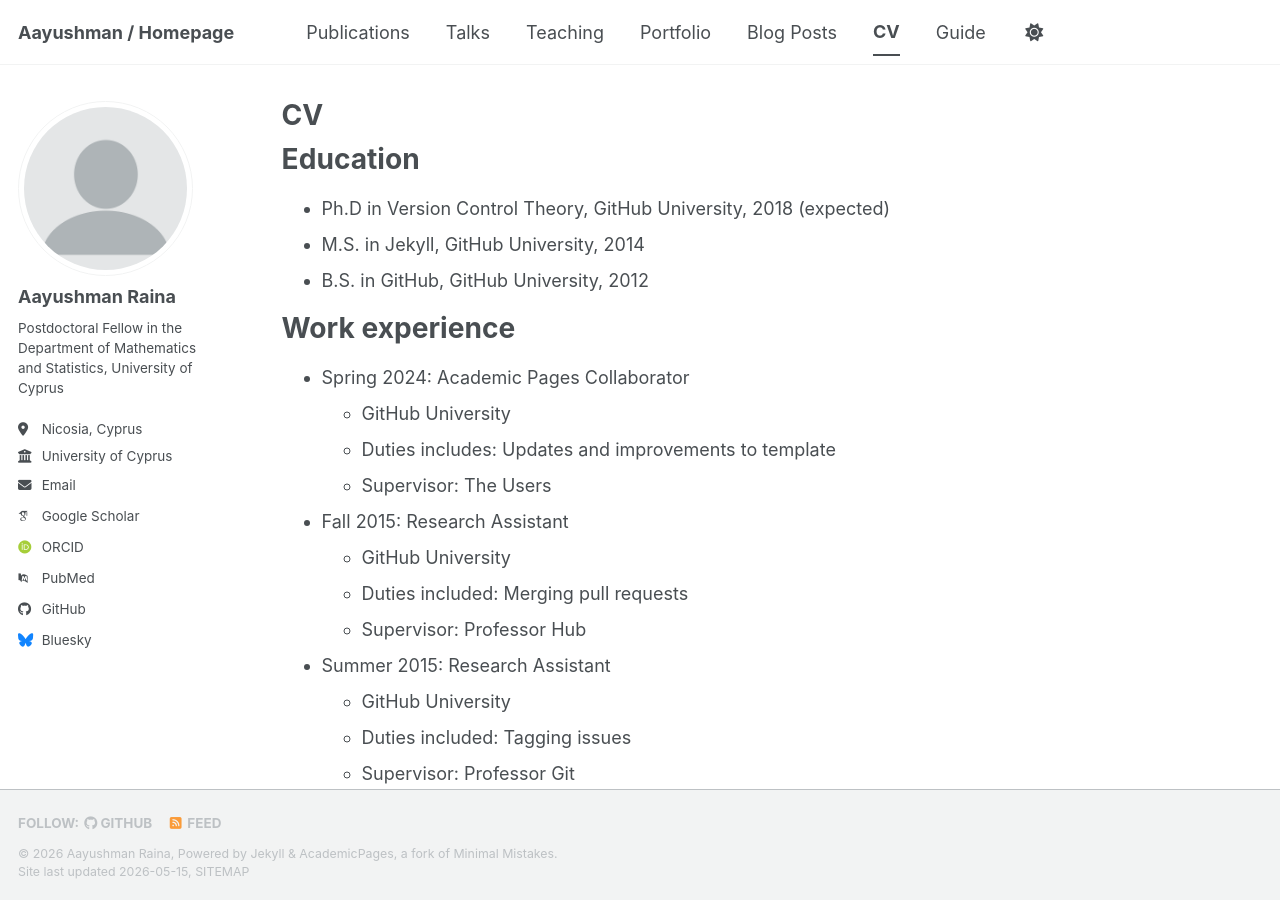
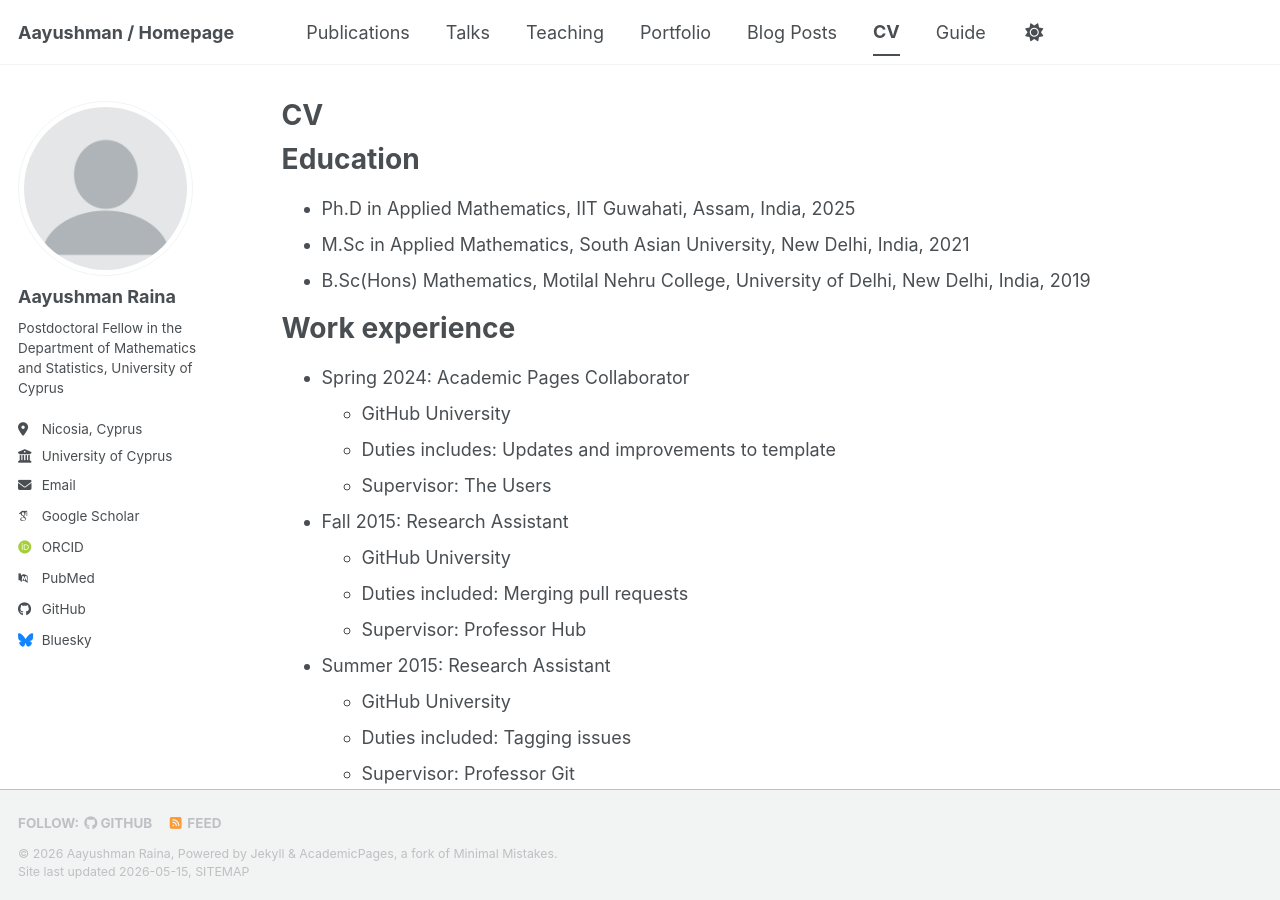
Before and after one commit to Aayushman5/Aayushman5.github.io, a Jekyll site: the page built from _pages/cv.md, in a window 1280 px wide and 900 px high. Built offline with Jekyll 4.4.1, drawn with Linux system fonts in a browser that asks for light colours; some web fonts are replaced; a script bundle is joined from its source files by our own code; library files that are not in the unit come from our copies.

Commit message:
Update cv.md

```diff
--- a/_pages/cv.md
+++ b/_pages/cv.md
@@ -11,9 +11,9 @@
 
 Education
 ======
-* Ph.D in Version Control Theory, GitHub University, 2018 (expected)
-* M.S. in Jekyll, GitHub University, 2014
-* B.S. in GitHub, GitHub University, 2012
+* Ph.D in Applied Mathematics, IIT Guwahati, Assam, India, 2025
+* M.Sc in Applied Mathematics, South Asian University, New Delhi, India,  2021
+* B.Sc(Hons) Mathematics, Motilal Nehru College, University of Delhi, New Delhi, India, 2019
 
 Work experience
 ======
```
